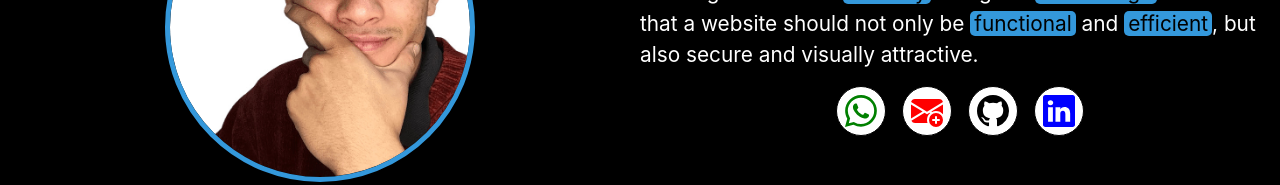
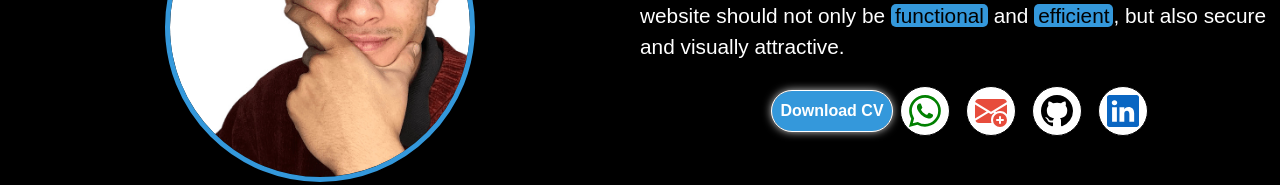
Before and after one commit to KleibertM/portafolio, a React (Vite) app: page / in a window 1280 px wide. Shown: the part 213-398 px from the top of the page. Built offline with nearby package versions, Linux system fonts and the light colour scheme.

Commit message:
add Boton descarga CV

```diff
--- a/src/App.css
+++ b/src/App.css
@@ -1,6 +1,7 @@
 #root {
   background-color: #000000;
   color: white;
+  font-family: sans-serif;
 }
 
 ::-webkit-scrollbar {
@@ -17,3 +18,23 @@
   background-color: #000;    /* Color de la pista de la barra de desplazamiento */
   border-radius: 1rem;       /* Radio del borde de la pista */
 }
+
+.cv {
+  background: #3498db;
+  padding: .5rem;
+  border-radius: 99999px;
+  -webkit-border-radius: 99999px;
+  -moz-border-radius: 99999px;
+  -ms-border-radius: 99999px;
+  -o-border-radius: 99999px;
+  outline: 1px solid white;
+  box-shadow: 0 0 10px whitesmoke;
+
+  font-weight: bold;
+  &:hover {
+    background: #2980b9;
+    cursor: pointer;
+    box-shadow: 0 0 15px whitesmoke;
+    transition: background 0.3s ease;
+  }
+}
--- a/src/components/Hello/Hello.jsx
+++ b/src/components/Hello/Hello.jsx
@@ -3,6 +3,7 @@ import { basics } from '../../data.js/cv.json'
 import ban from '../../assets/banner/per.jpg'
 import { BsGithub, BsEnvelopePlusFill, BsLinkedin, BsWhatsapp } from "react-icons/bs";
 import BtnLink from '../Btn/BtnLink';
+import Cv from '../utils/FullSta.pdf'
 
 const Hello = () => {
     return (
@@ -27,15 +28,21 @@ const Hello = () => {
                             {basics.summary}
                         </Highlight>
                     </Text>
-                    <Flex gap={4} paddingY={4} >
-                        <BtnLink link={`https://wa.me/${basics.phone}`} icon={<BsWhatsapp />} name={'WhatsApp'} color={'green'} />
+                    <Flex gap={2} justify={'center'} align={'center'} flexDirection={['column', 'row']} margin={'.5rem'}>
+                        <Flex className='cv'>
+                            <a download={'KleibertMedina-CV'} href={Cv}>Download CV</a>
+                        </Flex>
+                        <Flex gap={4} paddingY={4}>
+                            <BtnLink link={`https://wa.me/${basics.phone}`} icon={<BsWhatsapp />} name={'WhatsApp'} color={'green'} />
 
-                        <BtnLink link={`mailto:${basics.email}`} icon={<BsEnvelopePlusFill />} name='Email' color={'red'} />
+                            <BtnLink link={`mailto:${basics.email}`} icon={<BsEnvelopePlusFill />} name='Email' color={'#e74c3c'} />
 
 
-                        <BtnLink link={basics.url} icon={<BsGithub />} name={'GitHub'} color={'black'} />
+                            <BtnLink link={basics.url} icon={<BsGithub />} name={'GitHub'} color={'black'} />
 
-                        <BtnLink link={basics.linkdin} icon={<BsLinkedin />} name={'Linkdin'} color={'blue'} />
+                            <BtnLink link={basics.linkdin} icon={<BsLinkedin />} name={'Linkdin'} color={'rgb(10, 102, 194)'} />
+                        </Flex>
+
                     </Flex>
                 </Flex>
 
```
Also changed, not shown: 1 other file (tests, documents, lock files or other folders).
